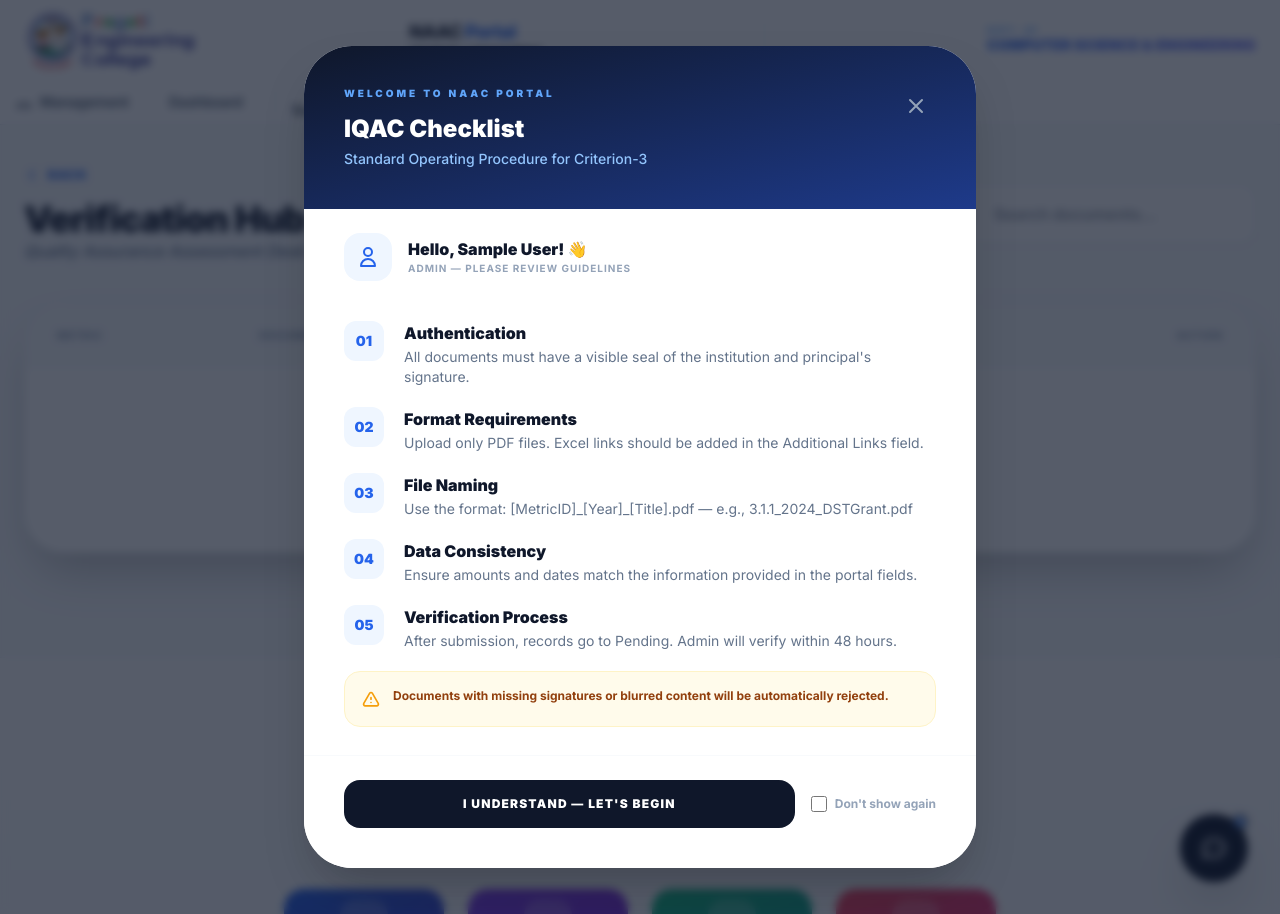
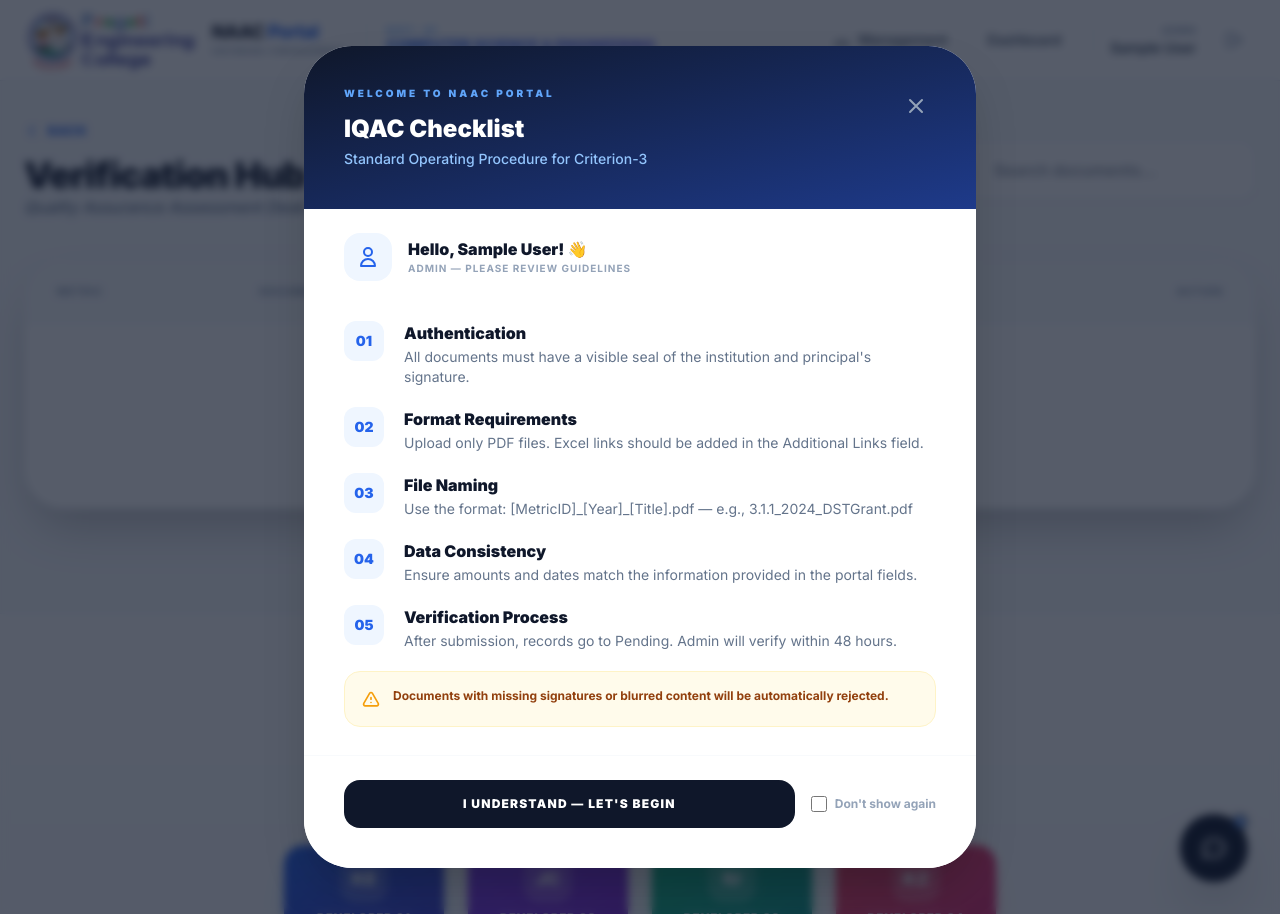
Before and after one commit to pavanbashaboina24-bit/naac-file-system-management, a Flask app: page /admin in a window 1280 px wide. Run offline with Flask 3, Linux system fonts and the light colour scheme; the visitor is signed in with stand-in values (Sample User, id 1); data that the repository does not hold is empty; some libraries are stand-ins or nearby versions.

Commit message:
Refactor base.html for logo and script handling
Updated logo image and adjusted text color for better visibility. Added a new block for scripts and removed duplicate block.

```diff
--- a/templates/base.html
+++ b/templates/base.html
@@ -28,17 +28,16 @@
       <a href="/dashboard" class="flex items-center gap-4 group">
 
         <div class="relative h-16 w-auto bg-transparent flex items-center transition-transform group-hover:scale-[1.02]">
-        <img
+          <img
             src="{{ url_for('static', filename='pragati-logo-JK-2-1536x572.png') }}"
             alt="Pragati College Logo"
             class="h-full w-full object-contain object-left"
           />
         </div>
-        </div>
 
         <div class="hidden sm:block">
           <h1 class="text-lg font-extrabold tracking-tight leading-none">NAAC <span class="text-blue-600">Portal</span></h1>
-          <p class="text-[8px] uppercase tracking-widest font-black text-slate-550 mt-1">Criterion-3 Management</p>
+          <p class="text-[8px] uppercase tracking-widest font-black text-slate-400 mt-1">Criterion-3 Management</p>
         </div>
       </a>
 
@@ -124,6 +123,8 @@
 <main class="max-w-7xl mx-auto px-6 py-10">
   {% block content %}{% endblock %}
 </main>
+
+{% block scripts %}{% endblock %}
 
 {% if session.get('user') %}
 <div class="fixed bottom-8 right-8 z-[100] flex flex-col items-end" id="chatbot-container">
@@ -376,6 +377,7 @@
     document.getElementById('welcome-checklist-modal').classList.add('hidden');
   }
 </script>
+
 {% endif %}
 
 <footer class="mt-16 border-t border-slate-100 bg-gradient-to-b from-white to-slate-50">
@@ -480,7 +482,5 @@
   </div>
 </footer>
 
-{% block scripts %}{% endblock %}
-
 </body>
 </html>
```
